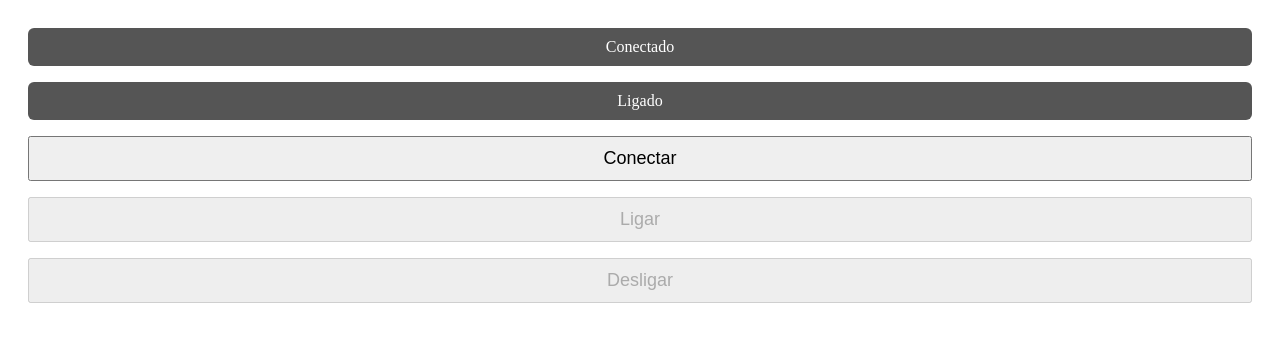
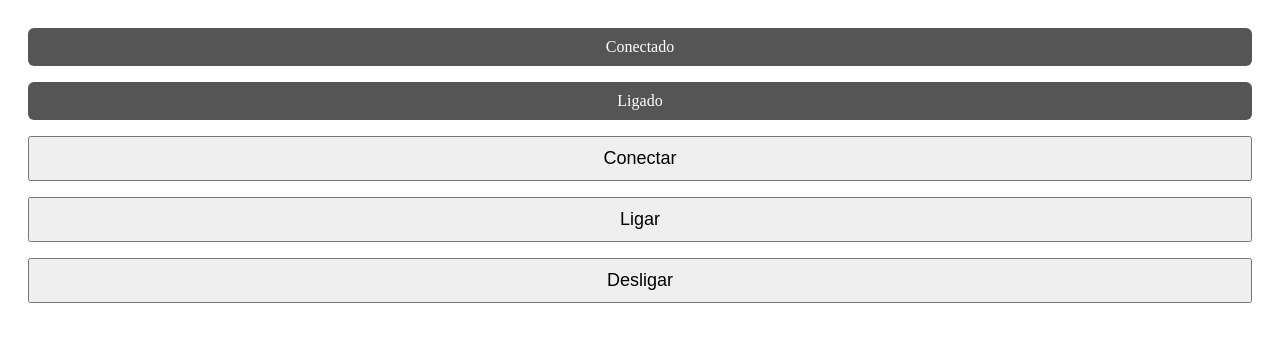
Before and after one commit to RonildoLB/samas, an Angular app: page / in a window 1280 px wide. Shown: the top 342 px of the page. Built offline with nearby package versions, Linux system fonts and the light colour scheme.

Commit message:
terceiro

```diff
--- a/src/app/components/control.panel/control.panel.html
+++ b/src/app/components/control.panel/control.panel.html
@@ -10,11 +10,11 @@
     Conectar
   </button>
 
-  <button (click)="turnOn()" class="btn" [disabled]="!connected">
+  <button (click)="turnOn()" class="btn">
     Ligar
   </button>
 
-  <button (click)="turnOff()" class="btn" [disabled]="!connected">
+  <button (click)="turnOff()" class="btn">
     Desligar
   </button>
 
```
